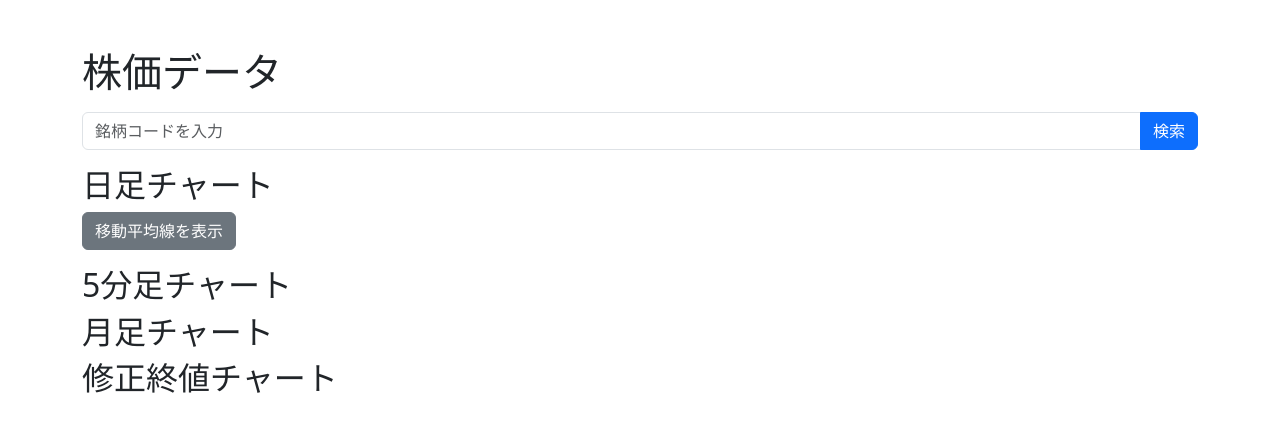
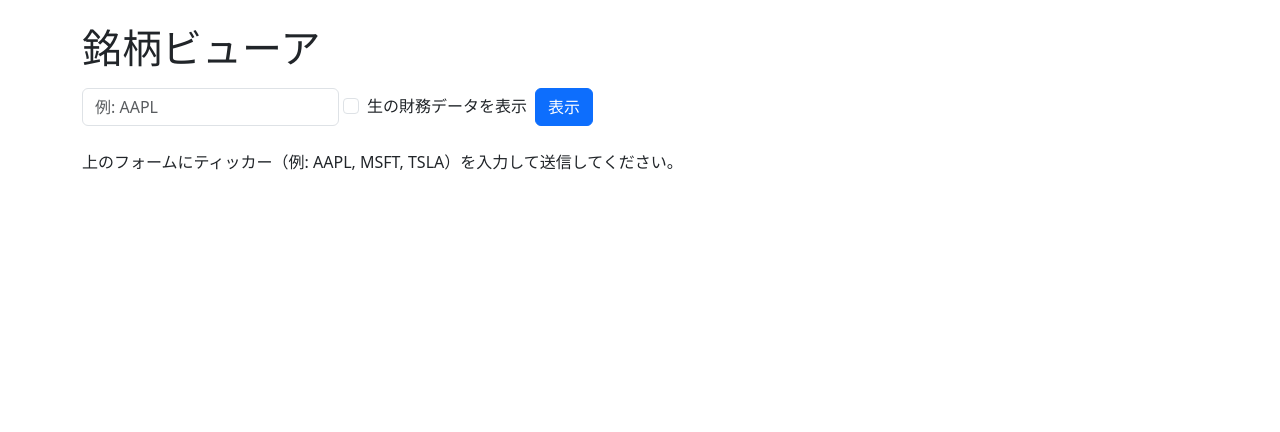
Before and after one commit to yutori-engineer/FlaskPractice, a Flask app: page / in a window 1280 px wide. Shown: the top 432 px of the page. Run offline with Flask 3, Linux system fonts and the light colour scheme.

Commit message:
データベース連携しない

```diff
--- a/app.py
+++ b/app.py
@@ -30,45 +30,45 @@ def index():
         all_financial_data = pd.DataFrame()
         db_path = ".\stock_data.db"
 
-        try:
-            table_name = 'stock_history_1d'
-            history_data = read_sqlite(db_path, table_name, symbol)
-            if history_data.empty:
-                raise ValueError("Empty DataFrame")  # 強制的にexceptに飛ばす
-        except Exception:
-            history_data = get_stock_history(symbol, period='1y', interval='1d').reset_index()
+        # try:
+        #     table_name = 'stock_history_1d'
+        #     history_data = read_sqlite(db_path, table_name, symbol)
+        #     if history_data.empty:
+        #         raise ValueError("Empty DataFrame")  # 強制的にexceptに飛ばす
+        # except Exception:
+        history_data = get_stock_history(symbol, period='1y', interval='1d').reset_index()
 
-        try:
-            table_name = 'stock_history_5m'
-            history_data2 = read_sqlite(db_path, table_name, symbol).reset_index()
-            if history_data2.empty:
-                raise ValueError("Empty DataFrame")  # 強制的にexceptに飛ばす
-        except Exception:
-            history_data2 = get_stock_history(symbol, period='60d', interval='5m').reset_index()
+        # try:
+        #     table_name = 'stock_history_5m'
+        #     history_data2 = read_sqlite(db_path, table_name, symbol).reset_index()
+        #     if history_data2.empty:
+        #         raise ValueError("Empty DataFrame")  # 強制的にexceptに飛ばす
+        # except Exception:
+        history_data2 = get_stock_history(symbol, period='60d', interval='5m').reset_index()
 
-        try:
-            table_name = 'stock_history_1mo'
-            history_data3 = read_sqlite(db_path, table_name, symbol).reset_index()
-            if history_data3.empty:
-                raise ValueError("Empty DataFrame")  # 強制的にexceptに飛ばす
-        except Exception:
-            history_data3 = get_stock_history(symbol, period='max', interval='1mo').reset_index()
+        # try:
+        #     table_name = 'stock_history_1mo'
+        #     history_data3 = read_sqlite(db_path, table_name, symbol).reset_index()
+        #     if history_data3.empty:
+        #         raise ValueError("Empty DataFrame")  # 強制的にexceptに飛ばす
+        # except Exception:
+        history_data3 = get_stock_history(symbol, period='max', interval='1mo').reset_index()
 
-        try:
-            table_name = 'financial_data'
-            financial_data = read_sqlite(db_path, table_name, symbol).reset_index()
-            if financial_data.empty:
-                raise ValueError("Empty DataFrame")  # 強制的にexceptに飛ばす
-        except Exception:
-            financial_data = get_financial_data(symbol).reset_index()
+        # try:
+        #     table_name = 'financial_data'
+        #     financial_data = read_sqlite(db_path, table_name, symbol).reset_index()
+        #     if financial_data.empty:
+        #         raise ValueError("Empty DataFrame")  # 強制的にexceptに飛ばす
+        # except Exception:
+        financial_data = get_financial_data(symbol).reset_index()
 
-        try:
-            table_name = 'all_financial_data'
-            all_financial_data = read_sqlite(db_path, table_name, symbol).reset_index()
-            if all_financial_data.empty:
-                raise ValueError("Empty DataFrame")  # 強制的にexceptに飛ばす
-        except Exception:
-            all_financial_data = get_all_financial_data(symbol).reset_index()
+        # try:
+        #     table_name = 'all_financial_data'
+        #     all_financial_data = read_sqlite(db_path, table_name, symbol).reset_index()
+        #     if all_financial_data.empty:
+        #         raise ValueError("Empty DataFrame")  # 強制的にexceptに飛ばす
+        # except Exception:
+        all_financial_data = get_all_financial_data(symbol).reset_index()
 
         # 目標株価のデータを準備
         target_prices = {}
--- a/templates/index.html
+++ b/templates/index.html
@@ -1,81 +1,48 @@
 <!DOCTYPE html>
 <html lang="ja">
 <head>
-    <meta charset="UTF-8">
-    <meta name="viewport" content="width=device-width, initial-scale=1.0">
-    <title>株価データ</title>
-    <!-- Bootstrap CSS -->
-    <link href="https://cdn.jsdelivr.net/npm/bootstrap@5.3.0/dist/css/bootstrap.min.css" rel="stylesheet">
-    <!-- カスタムCSS -->
-    <link href="{{ url_for('static', filename='style.css') }}" rel="stylesheet">
+  <meta charset="UTF-8" />
+  <title>Stock Viewer</title>
+  <link rel="stylesheet" href="https://cdn.jsdelivr.net/npm/bootstrap@5.3.3/dist/css/bootstrap.min.css">
+  <style>
+    .chart { margin-bottom: 24px; }
+  </style>
 </head>
-<body>
-    <div class="container">
-        <h1 class="mt-5">株価データ</h1>
-        <form method="POST" class="mt-3">
-            <div class="input-group mb-3">
-                <input type="text" name="symbol" class="form-control" placeholder="銘柄コードを入力">
-                <button type="submit" class="btn btn-primary">検索</button>
-            </div>
-        </form>
+<body class="container py-4">
+  <h1 class="mb-3">銘柄ビューア</h1>
 
-        <h2>{{ symbol }} 日足チャート</h2>
-        <div class="mb-3">
-            <button id="toggleMA" class="btn btn-secondary">移動平均線を表示</button>
-        </div>
-        <div id="chartContainer">
-            {{ chart_html | safe }}
-        </div>
+  <form method="POST" class="row g-2 mb-4">
+    <div class="col-auto">
+      <input class="form-control" type="text" name="symbol" placeholder="例: AAPL" value="{{ symbol or '' }}" required>
+    </div>
+    <div class="col-auto form-check align-self-center">
+      <input class="form-check-input" type="checkbox" name="show_raw_data" value="true" id="raw" {% if show_raw_data %}checked{% endif %}>
+      <label class="form-check-label" for="raw">生の財務データを表示</label>
+    </div>
+    <div class="col-auto">
+      <button class="btn btn-primary" type="submit">表示</button>
+    </div>
+  </form>
 
-        {% if financial_html %}
-            <div class="mt-4">
-                <h3 class="mb-3">株価KPI</h3>
-                <div class="financial-tables-container">
-                    {{ financial_html | safe }}
-                </div>
-            </div>
-        {% endif %}
+  {% if plot %}
+    <h2 class="h5">チャート</h2>
+    <div class="chart">{{ chart_html|safe }}</div>
+    <div class="chart">{{ chart_html2|safe }}</div>
+    <div class="chart">{{ chart_html3|safe }}</div>
+    <div class="chart">{{ linechart_html3|safe }}</div>
 
-        {% if financial_data_raw_html %}
-            <div class="mt-4">
-                <button id="toggleFinancialDataRawTableButton" class="btn btn-secondary">財務データを表示</button>
-                <h3 class="mb-3">財務データ</h3>
-                <div  id="financialRawDataTableContainer" class="table-responsive" style="display: none;">
-                    {{ financial_data_raw_html | safe }}
-                </div>
-            </div>
-        {% endif %}
+    <h2 class="h5 mt-4">価格データ</h2>
+    <div class="table-responsive">{{ table_html|safe }}</div>
 
-        {% if table_html %}
-            <div class="mt-3">
-                <button id="toggleTable" class="btn btn-secondary">日足株価を表示</button>
-                <h3 class="mb-3">日足株価</h3>
-            </div>
-            <div id="tableContainer" class="table-responsive" style="display: none;">
-                {{ table_html|safe }}
-            </div>
-        {% endif %}
+    <h2 class="h5 mt-4">財務データ（整形）</h2>
+    <div class="table-responsive">{{ financial_html|safe }}</div>
 
-        <h2>5分足チャート</h2>
-        <div>
-            {{ chart_html2 | safe }}
-        </div>
-
-        <h2>月足チャート</h2>
-        <div>
-            {{ chart_html3 | safe }}
-        </div>
-
-        <h2>修正終値チャート</h2>
-        <div>
-            {{ linechart_html3 | safe }}
-        </div>
-
-    </div>
-
-    <!-- Bootstrap JS -->
-    <script src="https://cdn.jsdelivr.net/npm/bootstrap@5.3.0/dist/js/bootstrap.bundle.min.js"></script>
-    <!-- カスタムJS -->
-    <script src="{{ url_for('static', filename='index.js') }}"></script>
+    {% if show_raw_data %}
+      <h2 class="h5 mt-4">財務データ（生）</h2>
+      <div class="table-responsive">{{ financial_data_raw_html|safe }}</div>
+    {% endif %}
+  {% else %}
+    <p>上のフォームにティッカー（例: AAPL, MSFT, TSLA）を入力して送信してください。</p>
+  {% endif %}
 </body>
 </html>
```
